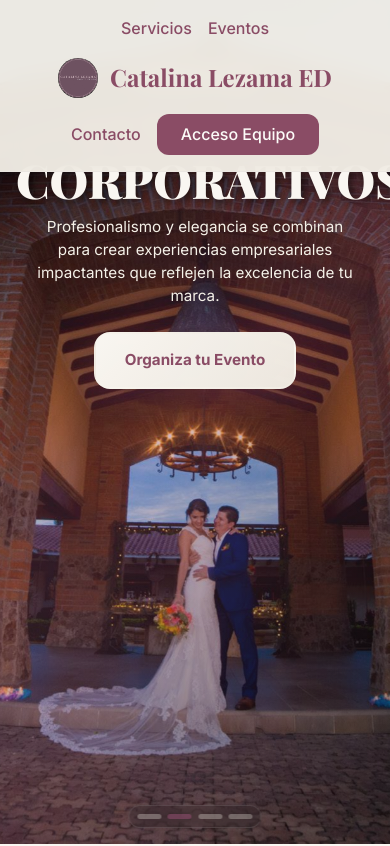
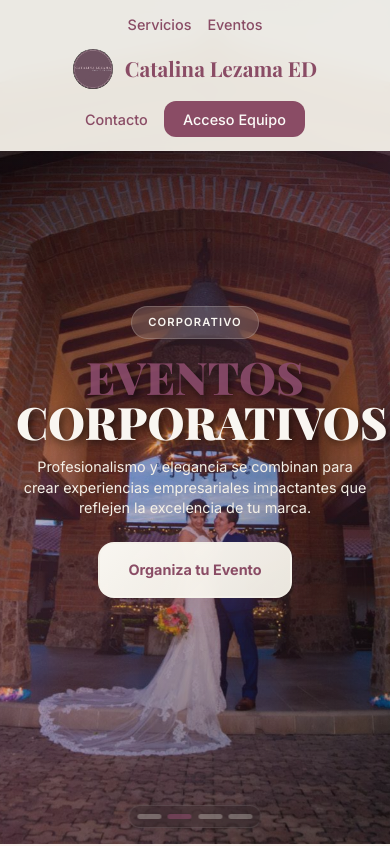
Before and after one commit to LinamariaMartinez/eventMaster, a Next.js app: page / in a window 390 px wide. Shown: the top 846 px of the page. Built offline with nearby package versions, Linux system fonts and the light colour scheme; a web font is replaced by a local one.

Commit message:
fix: improve responsive design

```diff
--- a/app/globals.css
+++ b/app/globals.css
@@ -112,11 +112,16 @@
         outline-color: hsl(var(--ring)) !important;
     }
 
+    html {
+        scroll-behavior: smooth;
+    }
+
     body {
         font-family: var(--font-inter);
         line-height: 1.6;
         color: hsl(var(--foreground));
         background-color: hsl(var(--background));
+        overflow-x: hidden;
     }
 
     h1,
@@ -265,9 +270,10 @@
 .hero-slider {
     position: relative;
     height: 100vh;
+    min-height: 600px;
     display: flex;
     align-items: center;
-    justify-content: flex-start;
+    justify-content: center;
     color: white;
     text-align: center;
     overflow: hidden;
@@ -536,30 +542,157 @@
 }
 
 /* Responsive Design */
-@media (max-width: 768px) {
+
+/* Large Desktop (1440px+) */
+@media (min-width: 1440px) {
     .hero-slider {
-        padding-top: 60px;
+        height: 100vh;
+        min-height: 800px;
+        padding-top: 100px;
+    }
+
+    .hero-slider-content {
+        max-width: 1100px;
+        padding: 0 3rem;
+    }
+
+    .hero-category-badge {
+        font-size: 1rem;
+        padding: 0.7rem 2rem;
+        margin-bottom: 2rem;
+    }
+
+    .hero-slider-title {
+        font-size: clamp(3rem, 8vw, 7rem);
+        margin-bottom: 2rem;
+    }
+
+    .hero-slider-description {
+        font-size: 1.5rem;
+        margin-bottom: 3rem;
+        max-width: 800px;
+    }
+
+    .hero-slider-button {
+        padding: 1.5rem 4rem;
+        font-size: 1.3rem;
+    }
+}
+
+/* Desktop (1024px - 1439px) */
+@media (min-width: 1024px) and (max-width: 1439px) {
+    .hero-slider {
+        height: 100vh;
+        min-height: 700px;
+        padding-top: 90px;
+    }
+
+    .hero-slider-content {
+        max-width: 1000px;
+        padding: 0 2.5rem;
+    }
+
+    .hero-category-badge {
+        font-size: 0.9rem;
+        padding: 0.6rem 1.8rem;
+        margin-bottom: 1.8rem;
+    }
+
+    .hero-slider-title {
+        font-size: clamp(2.5rem, 7vw, 6rem);
+        margin-bottom: 1.8rem;
+    }
+
+    .hero-slider-description {
+        font-size: 1.3rem;
+        margin-bottom: 2.8rem;
+        max-width: 750px;
+    }
+
+    .hero-slider-button {
+        padding: 1.3rem 3.5rem;
+        font-size: 1.2rem;
+    }
+}
+
+/* Tablet Landscape (768px - 1023px) */
+@media (min-width: 768px) and (max-width: 1023px) {
+    .hero-slider {
+        height: 100vh;
+        min-height: 600px;
+        padding-top: 80px;
+    }
+
+    .hero-slider-content {
+        max-width: 800px;
+        padding: 0 2rem;
+    }
+
+    .hero-category-badge {
+        font-size: 0.85rem;
+        padding: 0.5rem 1.5rem;
+        margin-bottom: 1.5rem;
+    }
+
+    .hero-slider-title {
+        font-size: clamp(2rem, 8vw, 4.5rem);
+        margin-bottom: 1.5rem;
+    }
+
+    .hero-slider-description {
+        font-size: 1.1rem;
+        margin-bottom: 2.5rem;
+        max-width: 650px;
+        padding: 0;
+    }
+
+    .hero-slider-button {
+        padding: 1.1rem 2.5rem;
+        font-size: 1.05rem;
+    }
+
+    .hero-slider-indicators {
+        bottom: 2rem;
+        gap: 0.75rem;
+        padding: 0.85rem;
+    }
+
+    .hero-slider-indicator {
+        width: 2.5rem;
+        height: 0.4rem;
+    }
+}
+
+/* Tablet Portrait (481px - 767px) */
+@media (min-width: 481px) and (max-width: 767px) {
+    .hero-slider {
+        height: 100vh;
+        min-height: 500px;
+        padding-top: 70px;
     }
 
     .hero-slider-content {
         padding: 0 1.5rem;
+        max-width: 600px;
     }
 
     .hero-category-badge {
-        font-size: 0.75rem;
-        padding: 0.4rem 1rem;
-        margin-bottom: 1rem;
+        font-size: 0.8rem;
+        padding: 0.45rem 1.2rem;
+        margin-bottom: 1.2rem;
     }
 
     .hero-slider-title {
-        font-size: clamp(1.8rem, 12vw, 4rem);
-        margin-bottom: 1rem;
+        font-size: clamp(1.8rem, 10vw, 3.5rem);
+        margin-bottom: 1.2rem;
+        line-height: 0.95;
     }
 
     .hero-slider-description {
         font-size: 1rem;
         margin-bottom: 2rem;
-        padding: 0 1rem;
+        padding: 0 0.5rem;
+        max-width: 500px;
     }
 
     .hero-slider-button {
@@ -583,25 +716,42 @@
     }
 }
 
+/* Mobile (320px - 480px) */
 @media (max-width: 480px) {
+    .hero-slider {
+        height: 100vh;
+        min-height: 450px;
+        padding-top: 60px;
+    }
+
     .hero-slider-content {
         padding: 0 1rem;
+        max-width: 400px;
+    }
+
+    .hero-category-badge {
+        font-size: 0.7rem;
+        padding: 0.4rem 1rem;
+        margin-bottom: 1rem;
     }
 
     .hero-slider-title {
+        font-size: clamp(1.5rem, 12vw, 2.8rem);
         line-height: 1;
         margin-bottom: 0.8rem;
     }
 
     .hero-slider-description {
-        font-size: 0.95rem;
-        line-height: 1.5;
+        font-size: 0.9rem;
+        line-height: 1.4;
         margin-bottom: 1.5rem;
+        padding: 0;
+        max-width: 350px;
     }
 
     .hero-slider-button {
         padding: 0.9rem 1.8rem;
-        font-size: 0.95rem;
+        font-size: 0.9rem;
     }
 
     .hero-slider-indicators {
@@ -613,6 +763,59 @@
     .hero-slider-indicator {
         width: 1.5rem;
         height: 0.3rem;
+    }
+
+    .hero-slider-nav-btn {
+        display: none;
+    }
+}
+
+/* Small Mobile (below 320px) */
+@media (max-width: 319px) {
+    .hero-slider {
+        height: 100vh;
+        min-height: 400px;
+        padding-top: 50px;
+    }
+
+    .hero-slider-content {
+        padding: 0 0.75rem;
+        max-width: 280px;
+    }
+
+    .hero-category-badge {
+        font-size: 0.65rem;
+        padding: 0.35rem 0.8rem;
+        margin-bottom: 0.8rem;
+    }
+
+    .hero-slider-title {
+        font-size: clamp(1.2rem, 15vw, 2.2rem);
+        line-height: 1;
+        margin-bottom: 0.6rem;
+    }
+
+    .hero-slider-description {
+        font-size: 0.8rem;
+        line-height: 1.3;
+        margin-bottom: 1.2rem;
+        max-width: 250px;
+    }
+
+    .hero-slider-button {
+        padding: 0.8rem 1.5rem;
+        font-size: 0.8rem;
+    }
+
+    .hero-slider-indicators {
+        bottom: 0.8rem;
+        gap: 0.3rem;
+        padding: 0.4rem;
+    }
+
+    .hero-slider-indicator {
+        width: 1.2rem;
+        height: 0.25rem;
     }
 }
 
@@ -1003,27 +1206,116 @@
     color: white;
 }
 
-/* Responsive */
-@media (max-width: 768px) {
+/* General Responsive Design for Landing Sections */
+
+/* Large Desktop (1440px+) */
+@media (min-width: 1440px) {
+    .about {
+        padding: 8rem 0;
+    }
+
+    .services, .gallery, .instagram {
+        padding: 8rem 0;
+    }
+
+    .contacto {
+        padding: 8rem 0;
+    }
+
+    .footer {
+        padding: 6rem 0 3rem;
+    }
+}
+
+/* Desktop (1024px - 1439px) */
+@media (min-width: 1024px) and (max-width: 1439px) {
+    .about, .services, .gallery, .instagram, .contacto {
+        padding: 7rem 0;
+    }
+}
+
+/* Tablet Landscape (768px - 1023px) */
+@media (min-width: 768px) and (max-width: 1023px) {
+    .nav-container {
+        padding: 1rem 1.5rem;
+    }
+
+    .about, .services, .gallery, .instagram {
+        padding: 5rem 0;
+    }
+
+    .contacto {
+        padding: 5rem 0;
+    }
+
+    .services-grid, .gallery-grid {
+        grid-template-columns: repeat(2, 1fr);
+        grid-template-rows: repeat(3, 280px);
+        gap: 1.2rem;
+    }
+
+    .about-content {
+        grid-template-columns: 1fr;
+        gap: 1.5rem;
+    }
+
+    .services-title, .gallery-title {
+        font-size: 2.5rem;
+        margin-bottom: 3rem;
+    }
+
+    .instagram-title {
+        font-size: 2rem;
+    }
+
+    .cta-container h2 {
+        font-size: 2.5rem;
+    }
+}
+
+/* Tablet Portrait (481px - 767px) */
+@media (min-width: 481px) and (max-width: 767px) {
     .nav-container {
         flex-direction: column;
         gap: 1rem;
         padding: 1rem;
     }
 
-    .nav-left,
-    .nav-right {
-        gap: 1rem;
+    .nav-left, .nav-right {
+        gap: 1.5rem;
+        justify-content: center;
     }
 
-    .services-grid,
-    .gallery-grid {
+    .about, .services, .gallery, .instagram {
+        padding: 4rem 0;
+    }
+
+    .contacto {
+        padding: 4rem 0;
+    }
+
+    .services-grid, .gallery-grid {
         grid-template-columns: 1fr;
         grid-template-rows: repeat(6, 250px);
+        gap: 1rem;
     }
 
     .about-content {
         grid-template-columns: 1fr;
+        gap: 1.5rem;
+    }
+
+    .services-title, .gallery-title {
+        font-size: 2.2rem;
+        margin-bottom: 2.5rem;
+    }
+
+    .instagram-title {
+        font-size: 1.8rem;
+    }
+
+    .cta-container h2 {
+        font-size: 2.2rem;
     }
 
     .footer-container {
@@ -1032,7 +1324,177 @@
     }
 
     .footer-links {
-        grid-template-columns: 1fr;
-        gap: 2rem;
+        grid-template-columns: repeat(2, 1fr);
+        gap: 1.5rem;
     }
 }
+
+/* Mobile (320px - 480px) */
+@media (max-width: 480px) {
+    .nav-container {
+        flex-direction: column;
+        gap: 0.8rem;
+        padding: 0.8rem;
+    }
+
+    .nav-left, .nav-right {
+        gap: 1rem;
+        justify-content: center;
+        font-size: 0.9rem;
+    }
+
+    .nav-logo h1 {
+        font-size: 1.3rem;
+    }
+
+    .nav-cta {
+        padding: 0.4rem 1.2rem !important;
+        font-size: 0.9rem;
+    }
+
+    .about, .services, .gallery, .instagram {
+        padding: 3rem 0;
+    }
+
+    .contacto {
+        padding: 3rem 0;
+    }
+
+    .services-grid, .gallery-grid {
+        grid-template-columns: 1fr;
+        grid-template-rows: repeat(6, 220px);
+        gap: 0.8rem;
+    }
+
+    .about-content {
+        grid-template-columns: 1fr;
+        gap: 1rem;
+    }
+
+    .about-lead {
+        font-size: 1.2rem;
+        margin-bottom: 2rem;
+    }
+
+    .about-text p {
+        font-size: 1rem;
+    }
+
+    .services-title, .gallery-title {
+        font-size: 1.8rem;
+        margin-bottom: 2rem;
+    }
+
+    .instagram-title {
+        font-size: 1.6rem;
+    }
+
+    .cta-container h2 {
+        font-size: 1.8rem;
+        margin-bottom: 1rem;
+    }
+
+    .cta-container p {
+        font-size: 1.1rem;
+        margin-bottom: 2rem;
+    }
+
+    .cta-button {
+        padding: 1rem 2.5rem;
+        font-size: 1rem;
+    }
+
+    .footer-container {
+        grid-template-columns: 1fr;
+        gap: 1.5rem;
+    }
+
+    .footer-links {
+        grid-template-columns: 1fr;
+        gap: 1.5rem;
+    }
+
+    .footer-brand h3 {
+        font-size: 1.6rem;
+    }
+
+    .footer-column h4 {
+        font-size: 1.1rem;
+    }
+}
+
+/* Small Mobile (below 320px) */
+@media (max-width: 319px) {
+    .nav-container {
+        padding: 0.6rem;
+        gap: 0.6rem;
+    }
+
+    .nav-left, .nav-right {
+        gap: 0.8rem;
+        font-size: 0.8rem;
+    }
+
+    .nav-logo h1 {
+        font-size: 1.1rem;
+    }
+
+    .nav-cta {
+        padding: 0.3rem 1rem !important;
+        font-size: 0.8rem;
+    }
+
+    .about, .services, .gallery, .instagram {
+        padding: 2.5rem 0;
+    }
+
+    .contacto {
+        padding: 2.5rem 0;
+    }
+
+    .services-grid, .gallery-grid {
+        grid-template-rows: repeat(6, 200px);
+        gap: 0.6rem;
+    }
+
+    .about-lead {
+        font-size: 1.1rem;
+        margin-bottom: 1.5rem;
+    }
+
+    .about-text p {
+        font-size: 0.9rem;
+    }
+
+    .services-title, .gallery-title {
+        font-size: 1.6rem;
+        margin-bottom: 1.5rem;
+    }
+
+    .instagram-title {
+        font-size: 1.4rem;
+    }
+
+    .cta-container h2 {
+        font-size: 1.6rem;
+        margin-bottom: 0.8rem;
+    }
+
+    .cta-container p {
+        font-size: 1rem;
+        margin-bottom: 1.8rem;
+    }
+
+    .cta-button {
+        padding: 0.9rem 2rem;
+        font-size: 0.9rem;
+    }
+
+    .footer-brand h3 {
+        font-size: 1.4rem;
+    }
+
+    .footer-column h4 {
+        font-size: 1rem;
+    }
+}
```
